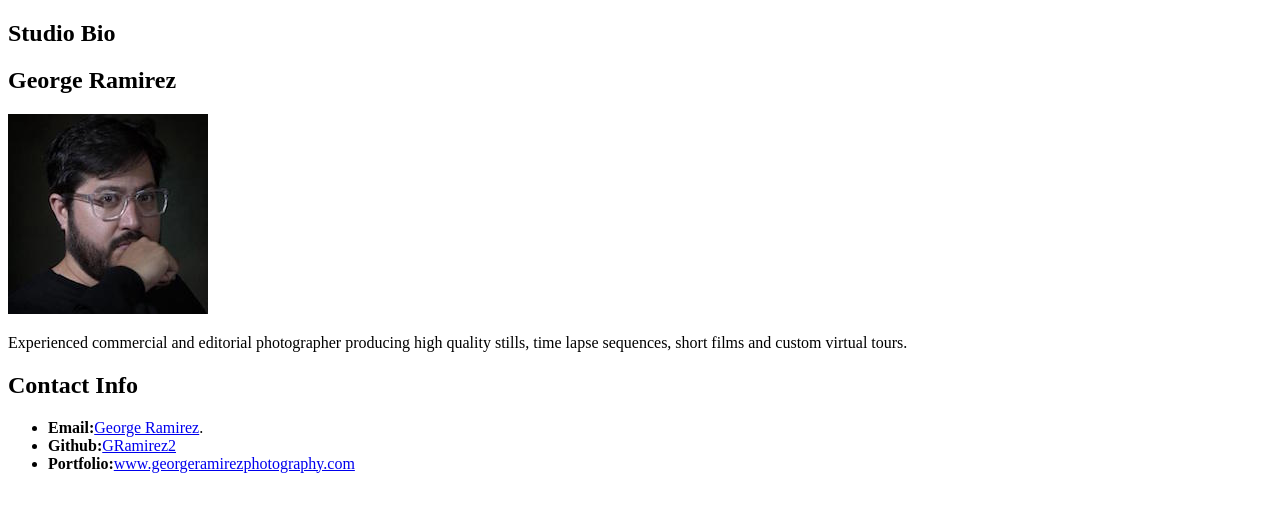
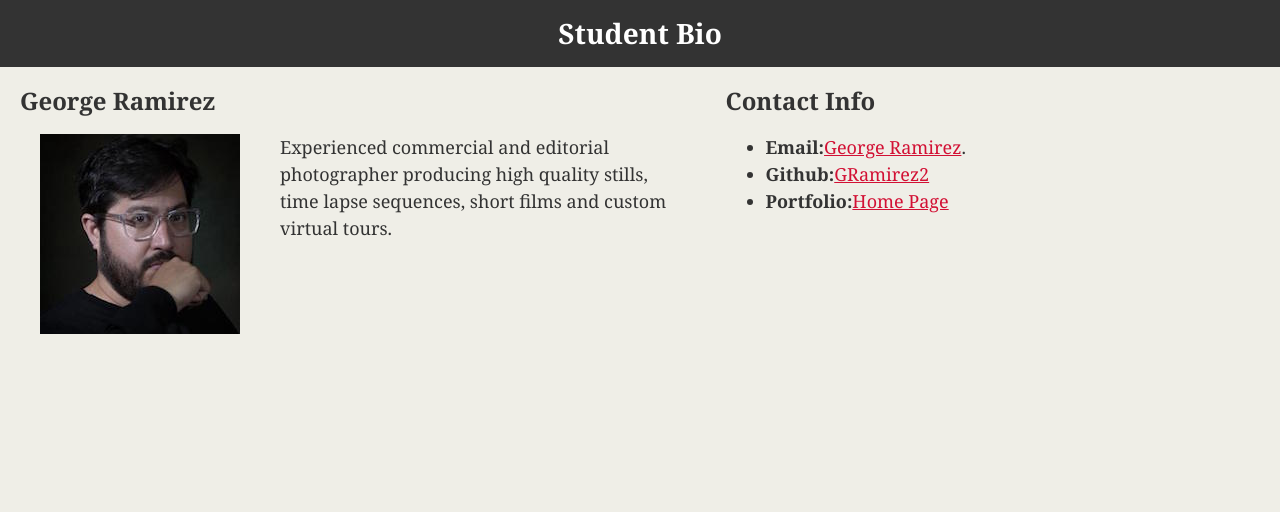
Before and after one commit to GRamirez2/studentbio, a plain HTML site: page index.html in a window 1280 px wide. Drawn offline with Linux system fonts and the light colour scheme.

Commit message:
70% 30% didn't work

```diff
--- a/index.html
+++ b/index.html
@@ -2,22 +2,30 @@
 <!DOCTYPE html>
 <html>
 <head>
+		<link rel="stylesheet" type="text/css" href="stylesheet.css">
 	<title>George's Bio</title>
 </head>
-<div><body>
-<section>
-	<h1>Studio Bio</h1>
-	<h2>George Ramirez</h2>
-	<img src="image.jpeg">
-	<br>
-	<p>Experienced commercial and editorial photographer producing high quality stills, time lapse sequences, short films and custom virtual tours.</p></section>
-<section>
-	<h2>Contact Info</h2>
-	<ul>
-	<li><strong>Email:</strong><a href="mailto:george.ramirez2@gmail.com" alt="Portrait of George Ramirez">George Ramirez</a>.</li>
-	<li><strong>Github:</strong><a href="https://github.com/GRamirez2" target="blank">GRamirez2</a></li>
-	<li><strong>Portfolio:</strong><a href="http://www.georgeramirezphotography.com/" target="blank">www.georgeramirezphotography.com</a></li>
-	</ul></section>
+
+<body>
+<header><h1>Student Bio</h1></header>
+
+<div class="container">
+
+	<section id="main-bio">
+		<h2>George Ramirez</h2>
+		<img id="bio-image" src="image.jpeg">
+		<p>Experienced commercial and editorial photographer producing high quality stills, time lapse sequences, short films and custom virtual tours.</p>
+	</section>
+
+	<section id="contact-info">
+		<h2>Contact Info</h2>
+		<ul>
+		<li><strong>Email:</strong><a href="mailto:george.ramirez2@gmail.com" alt="Portrait of George Ramirez">George Ramirez</a>.</li>
+		<li><strong>Github:</strong><a href="https://github.com/GRamirez2" target="blank">GRamirez2</a></li>
+		<li><strong>Portfolio:</strong><a href="http://www.georgeramirezphotography.com/" target="blank">Home Page</a></li>
+		</ul>
+	</section>
+
 </div>
 </body>
 </html>
--- /dev/null
+++ b/stylesheet.css
@@ -0,0 +1,67 @@
+h1{
+	background-color: #333333;
+	color: #ffffff;
+	font-size: 28px;
+	text-align: center;
+	padding-top: 20px;
+	padding-bottom: 20px;
+	margin: 0;
+
+}
+
+h2{
+	font-size: 24px;
+}
+
+body {
+       margin: 0px;
+       padding: 0px;
+       color: #333333;
+       background-color: #efeee7;
+       font-size: 18px;
+       line-height: 150%;
+       font-family: "Georgia", "Times New Roman", Times, serif;
+       color: #333333;
+    	}
+
+header{
+	margin: 0px;
+	padding: 0px;
+	background-color: #d21034;
+}
+
+a {
+    color: #d21034;
+}
+
+
+
+.container{
+	width: 1024px;
+	margin: 0;
+
+}
+
+#contact-info,
+#main-bio,
+#bio-image{
+
+	float: left;
+	padding-left: 20px;
+	padding-right: 20px;
+}
+
+#main-bio{
+	width: 65%;
+}
+
+#bio-image{
+	width: 200px;
+	height: 200px;
+	margin-right: 20px;
+
+}
+
+#contact-info{
+	width: 25%;
+}
```
